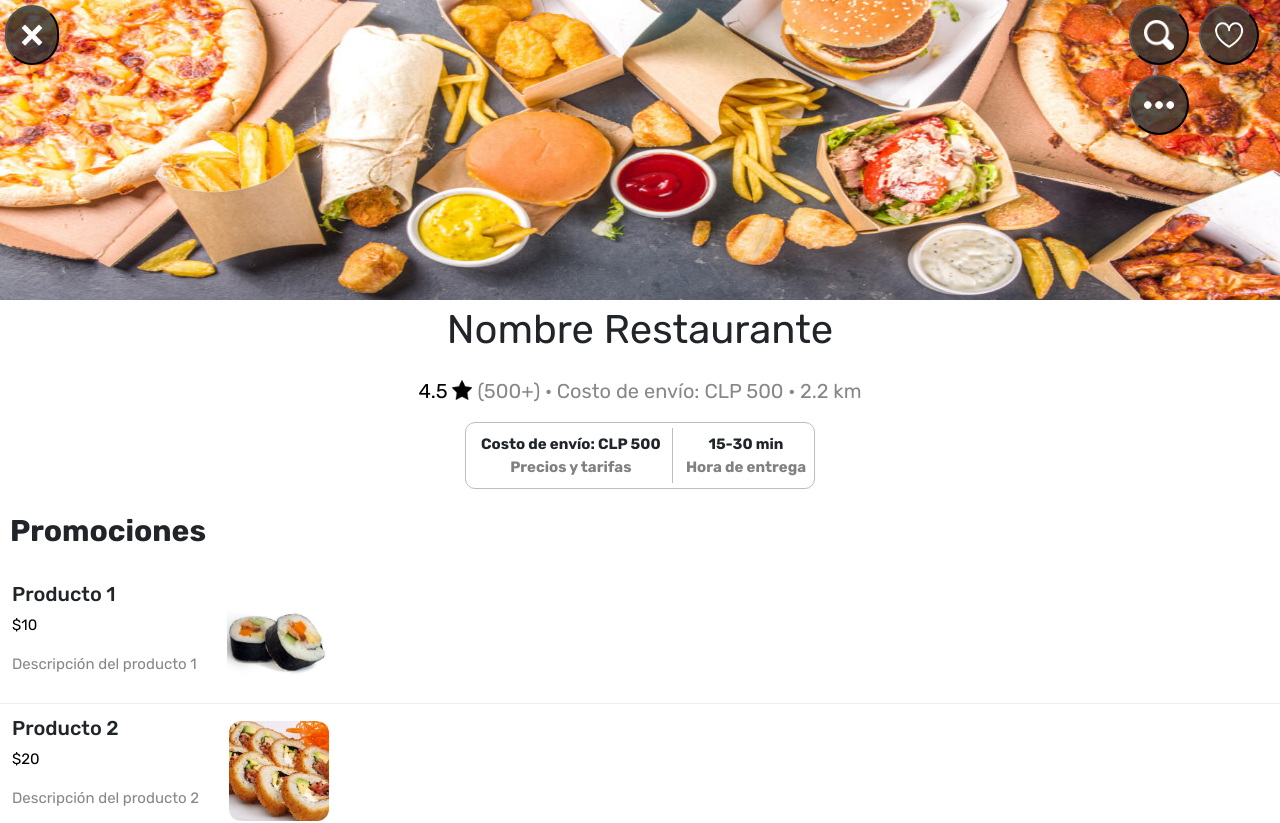
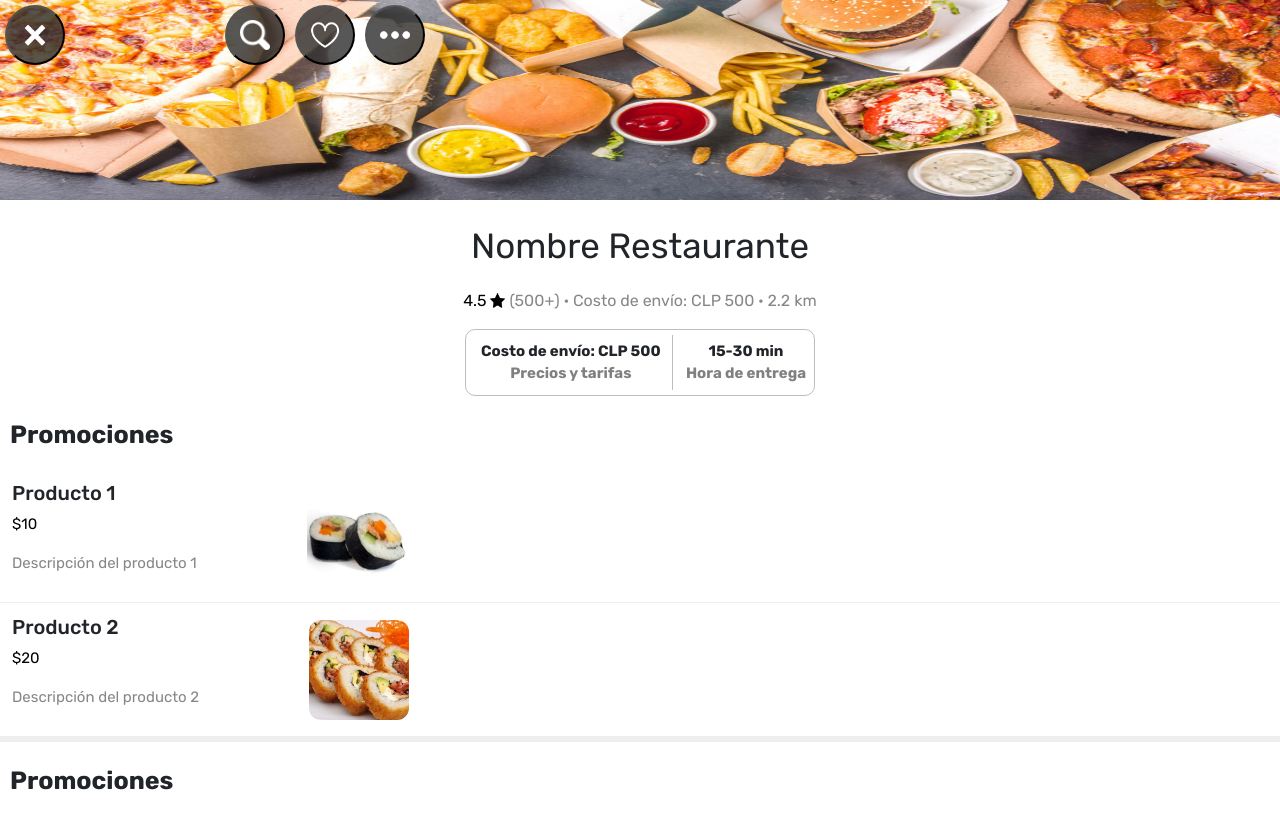
Before and after one commit to DLR-cl/uberEatsFrontend, an Angular app: page /local in a window 1280 px wide. Shown: the top 823 px of the page. Built offline with nearby package versions, Linux system fonts and the light colour scheme.

Commit message:
ajustes de dimensiones página local

```diff
--- a/src/app/pages/local/local.component.css
+++ b/src/app/pages/local/local.component.css
@@ -5,7 +5,7 @@
     position:fixed;
   }
   .botones-superiores-izq{
-    margin-left: 1060px;
+    margin-left: 150px;
   }
 
   .boton{
@@ -35,18 +35,19 @@
 
   .img-encabezado{
     width: 100%;
-    height: 300px;
+    height: 200px;
   }
 
   .titulo{
     font-family: "Rubik", sans-serif;
-    font-size: 40px;
+    font-size: 35px;
     text-align: center;
+    margin-top:20px;
   }
 
   .titulo-categoria{
     font-family: "Rubik", sans-serif;
-    font-size: 30px;
+    font-size: 25px;
     text-align: justify;
     margin-top: 20px ;
     margin-left: 10px;
@@ -72,14 +73,14 @@
 
   .texto-superior{
     font-family: "Rubik", sans-serif;
-    font-size: 20px;
+    font-size: 16px;
     text-align: center;
     color: #888787;
   }
 
   .img-texto-superior{
-    width: 20px;
-    height: 20px;
+    width: 15px;
+    height: 15px;
     vertical-align: -2px;
   }
 
@@ -150,12 +151,15 @@
 .enlace-producto .info {
   flex: 1;
   margin-right: 30px;
+  white-space: nowrap;
+
 }
 
 .enlace-producto img {
   width: 100px;
   height: auto;
   border-radius: 12%;
+  margin-left: 80px;
 }
 
 hr {
@@ -166,7 +170,7 @@ hr {
 
 .hr-final {
   border: none;
-  border-bottom: 10px solid #bebcbc;
+  border-bottom: 5px solid #bebcbc;
 
 }
 
```
